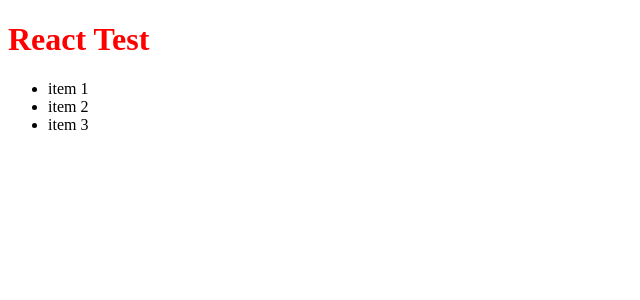
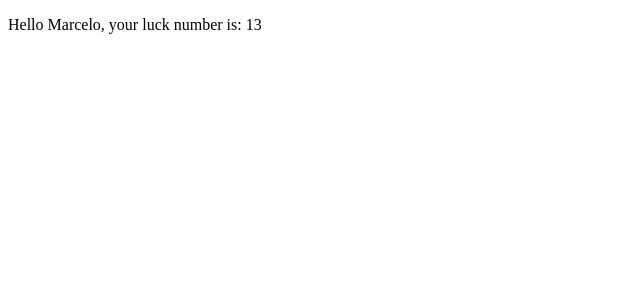
Before and after one commit to MarceloMSilveira/my-react-app, a React (Vite) app: page / in a window 1280 px wide. Shown: the top 300 px of the page, without its empty margins (0-640 px from the left). Built offline with nearby package versions, Linux system fonts and the light colour scheme.

Commit message:
luck number ex

```diff
--- a/src/App.jsx
+++ b/src/App.jsx
@@ -1,12 +1,10 @@
+
 function App() {
+  const userName = "Marcelo";
+  const number = 13;
   return (
     <>
-      <h1>React Test</h1>
-      <ul>
-        <li>item 1</li>
-        <li>item 2</li>
-        <li>item 3</li>
-      </ul>
+      <p>Hello {userName}, your luck number is: {number}</p>
     </>
 );
 }
```
